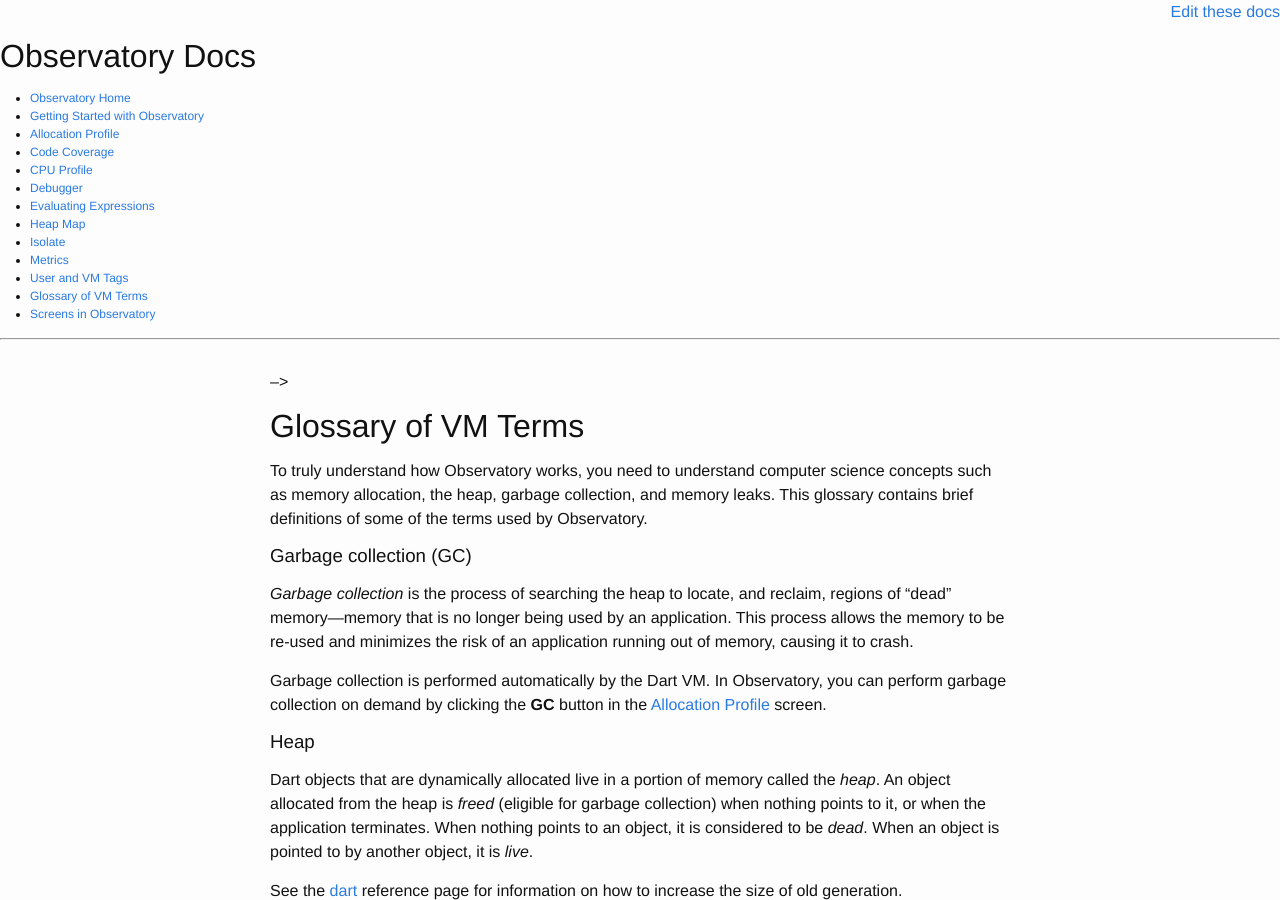
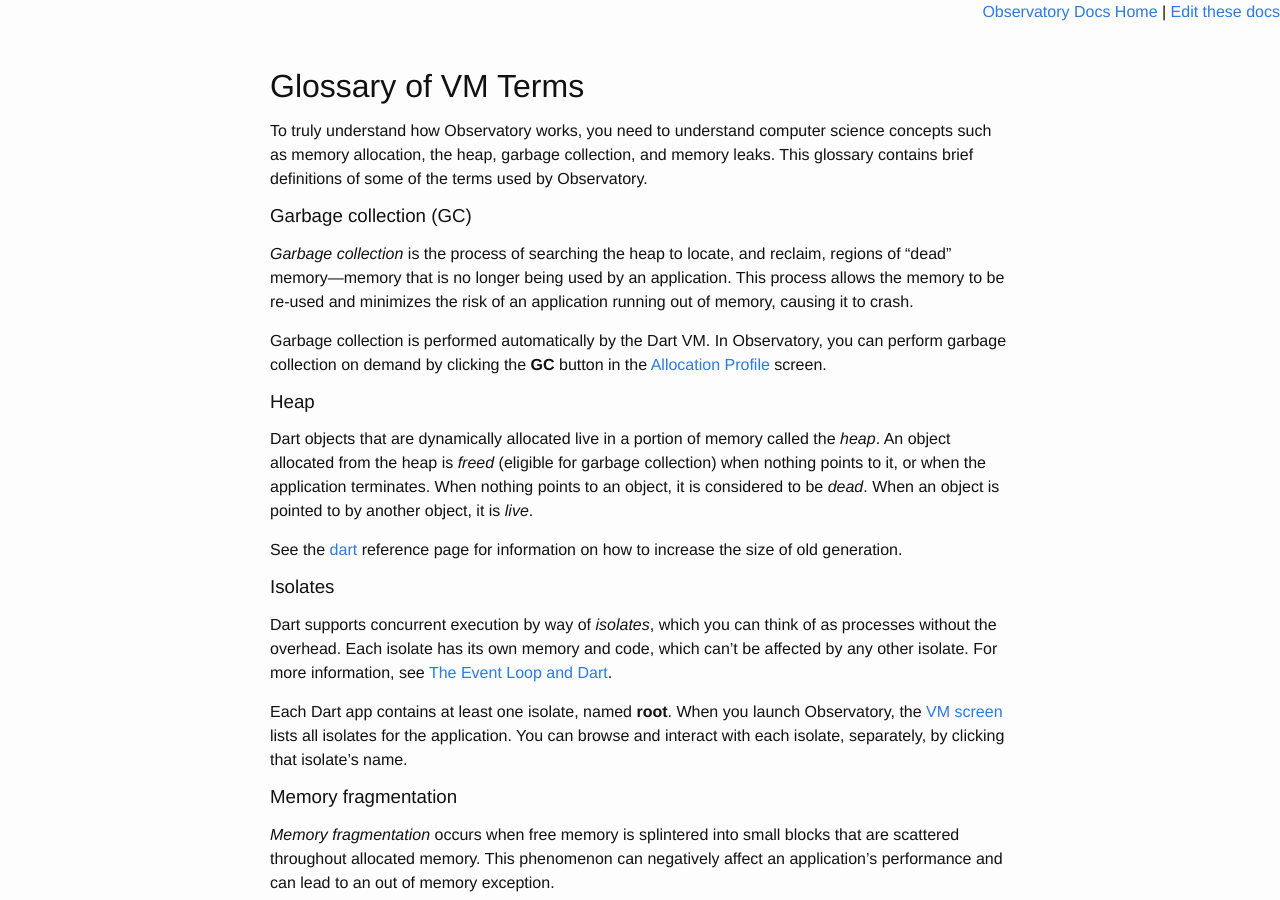
Before and after one commit to dart-archive/observatory, a Jekyll site: the page built from glossary.md, in a window 1280 px wide and 900 px high. Built offline with Jekyll 4.4.1, drawn with Linux system fonts in a browser that asks for light colours.

Commit message:
Last few tweaks.

```diff
--- a/_includes/header.html
+++ b/_includes/header.html
@@ -1,23 +1,2 @@
-<p style="text-align: right;">
-<a href="https://github.com/dart-lang/observatory">Edit these docs</a>
-</p>
 
-<h1>Observatory Docs</h1>
-
-<ul>
-<li class="toc-list"><a href="index.html">Observatory Home</a></li>
-<li class="toc-list"><a href="get-started.html">Getting Started with Observatory</a></li>
-<li class="toc-list"><a href="allocation-profile.html">Allocation Profile</a></li>
-<li class="toc-list"><a href="code-coverage.html">Code Coverage</a></li>
-<li class="toc-list"><a href="cpu-profile.html">CPU Profile</a></li>
-<li class="toc-list"><a href="debugger.html">Debugger</a></li>
-<li class="toc-list"><a href="evaluate.html">Evaluating Expressions</a></li>
-<li class="toc-list"><a href="heap-map.html">Heap Map</a></li>
-<li class="toc-list"><a href="isolate.html">Isolate</a></li>
-<li class="toc-list"><a href="metrics.html">Metrics</a></li>
-<li class="toc-list"><a href="tags.html">User and VM Tags</a></li>
-<li class="toc-list"><a href="glossary.html">Glossary of VM Terms</a></li>
-<li class="toc-list"><a href="screens.html">Screens in Observatory</a></li>
-</ul>
-
-<hr>
+<p style="text-align:right"><a href="index.html">Observatory Docs Home</a> | <a href="https://github.com/dart-lang/observatory">Edit these docs</a></p>
--- a/glossary.md
+++ b/glossary.md
@@ -3,11 +3,6 @@ layout: default
 title: "Glossary of VM Terms"
 description: "Glossary of VM Terms used by Observatory and in the Dart VM."
 ---
-
-<!-- It would be nice to re-implement this as a floating TOC, as it was on dartlang. -->
-<!--
-{% include toc.html %}
--->
 
 # Glossary of VM Terms
 
```
Also changed, not shown: screens.md (+0 -6 lines), tags.md (+0 -5 lines).
